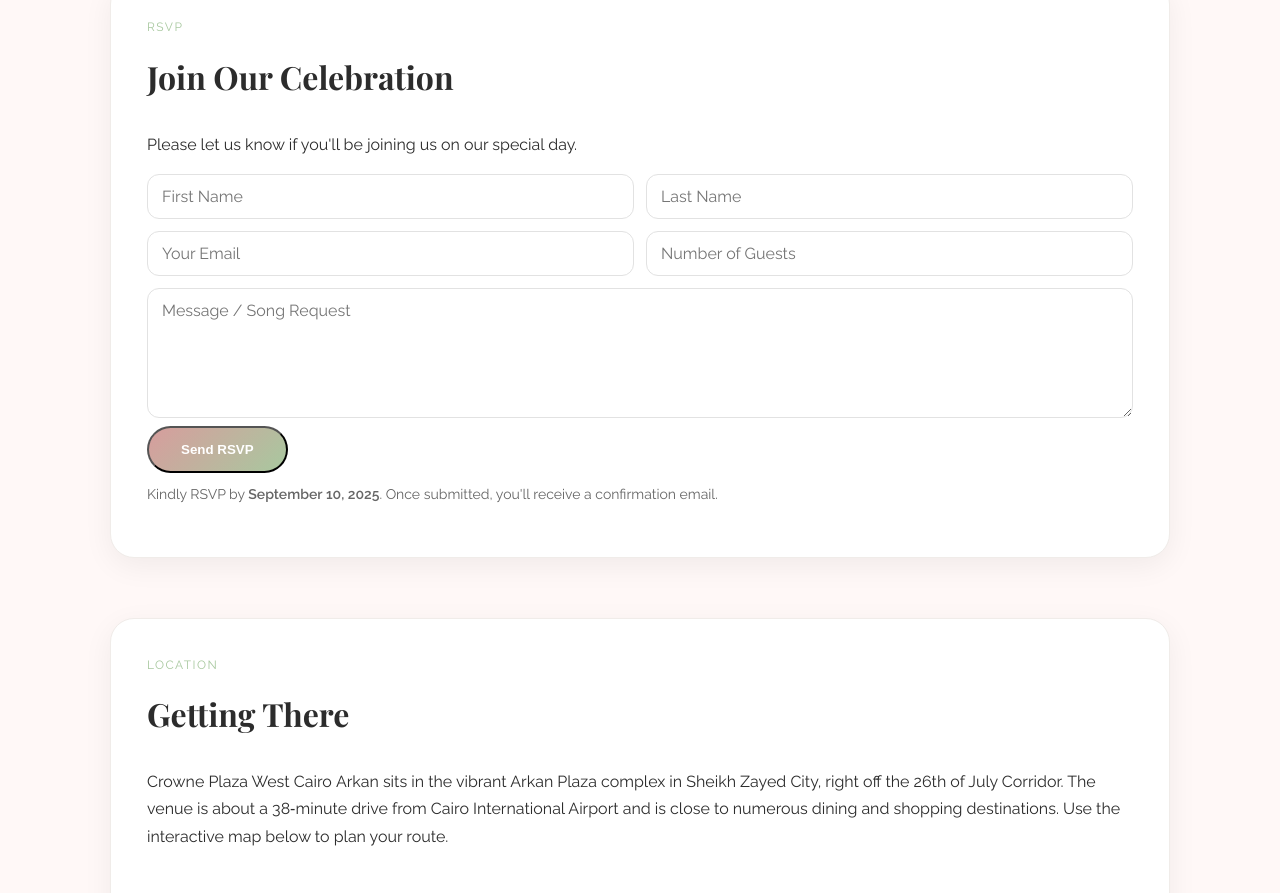
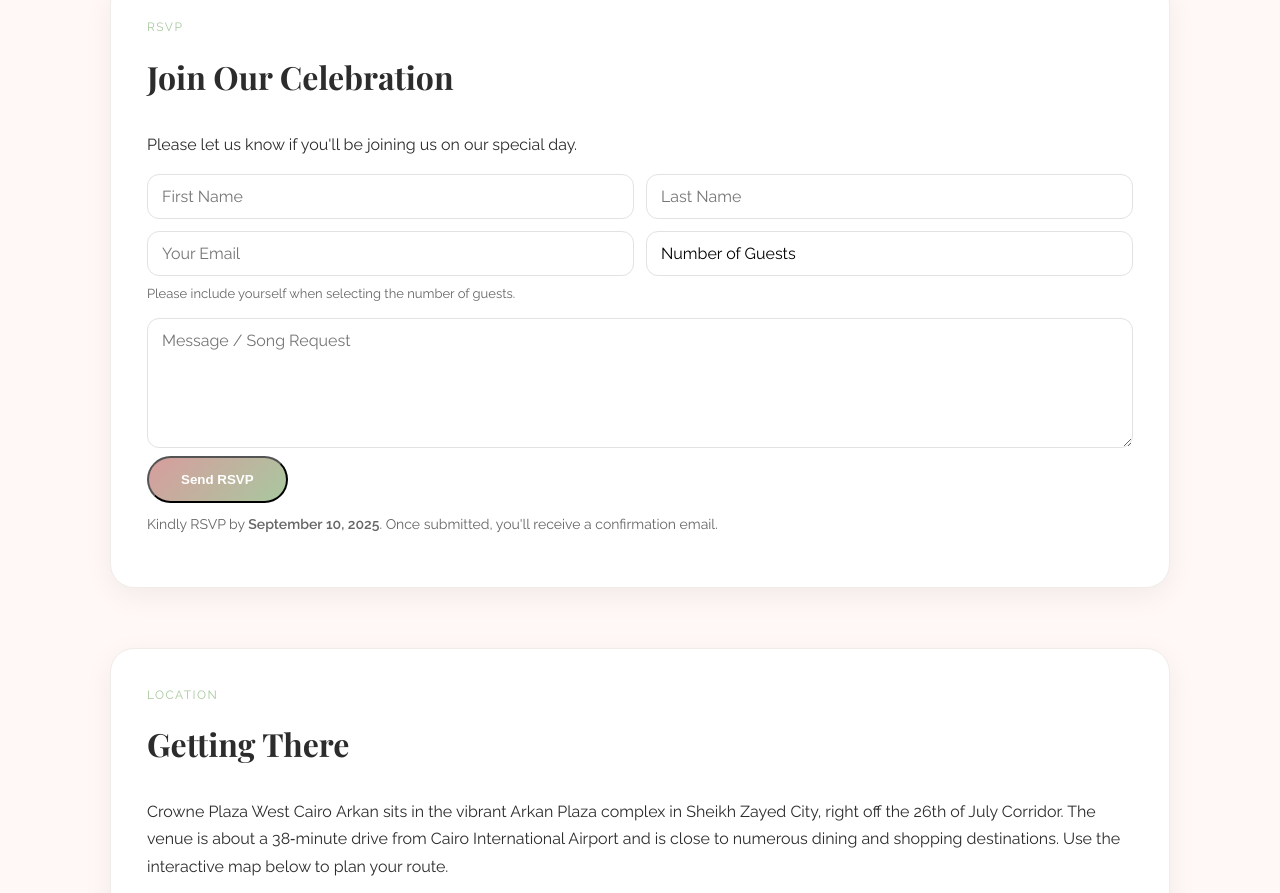
Before and after one commit to mostafaaly5500/hanya-and-mostafa, a plain HTML site: page index.html in a window 1280 px wide. Shown: the part 1633-2526 px from the top of the page. Drawn offline with nearby package versions, Linux system fonts and the light colour scheme; no server answers; grey boxes are pictures that could not be loaded.

Commit message:
Update site: guest dropdown, travel link, calendar button, sheet integration

```diff
--- a/index.html
+++ b/index.html
@@ -142,8 +142,23 @@
         </div>
         <div class="row">
           <input type="email" name="email" placeholder="Your Email" required>
-          <input type="number" name="guests" placeholder="Number of Guests" min="1" max="10" required>
+          <!-- Change the guest count field to a dropdown list for easier selection -->
+          <select name="guests" required>
+            <option value="" disabled selected>Number of Guests</option>
+            <option value="1">1</option>
+            <option value="2">2</option>
+            <option value="3">3</option>
+            <option value="4">4</option>
+            <option value="5">5</option>
+            <option value="6">6</option>
+            <option value="7">7</option>
+            <option value="8">8</option>
+            <option value="9">9</option>
+            <option value="10">10</option>
+          </select>
         </div>
+        <!-- Note to remind guests to include themselves when selecting the number of attendees -->
+        <p class="note" style="margin-top:-5px; font-size: 13px; color: #666;">Please include yourself when selecting the number of guests.</p>
         <textarea name="message" placeholder="Message / Song Request"></textarea>
         <button type="submit" class="btn">Send RSVP</button>
         <p class="note">
@@ -186,7 +201,11 @@
       </p>
       <h3>Hotel at the Venue</h3>
       <p>
-        Stay right where the celebration takes place! <a href="https://www.ihg.com/crowneplaza/hotels/us/en/west-cairo/caiwc/hoteldetail?fromRedirect=true" target="_blank">Book a room at Crowne Plaza West Cairo Arkan</a> to enjoy the convenience of being just steps away from the festivities.
+        Stay right where the celebration takes place! We’ve negotiated a special rate for our guests.
+        <a href="https://www.ihg.com/crowneplaza/hotels/us/en/cairo/caisz/hoteldetail?fromRedirect=true&qSrt=sBR&qSlH=caisz&setPMCookies=true&qSHBrC=CP&qDest=Plot%2029%2C%20Arkan%20Plaza%2C%20Zayed%20Entrance%202%2C%20Cairo%2C%20EG&srb_u=1" target="_blank">
+          Book a room at Crowne Plaza West Cairo Arkan
+        </a>
+        to enjoy the convenience of being just steps away from the festivities. This link will take you directly to the hotel’s booking page.
       </p>
       <h3>Transportation &amp; Parking</h3>
       <ul class="details">
@@ -210,10 +229,9 @@
         add our wedding to your favourite calendar app. Once added, your calendar will send
         you automatic reminders so you never miss the celebration.
       </p>
-      <!-- Button links to downloadable .ics file -->
-      <a href="event.ics" download class="btn" style="margin-top:10px;">Download .ics Event</a>
-      <a href="https://calendar.google.com/calendar/render?action=TEMPLATE&amp;text=Hanya%20%26%20Mostafa%20Wedding&amp;dates=20251128T160000/20251128T235900&amp;details=Join%20us%20for%20our%20wedding%20celebration!&amp;location=Crowne%20Plaza%20West%20Cairo%20Arkan,%20Sheikh%20Zayed&amp;sf=true&amp;output=xml" target="_blank" class="btn" style="margin-top:10px;margin-left:10px;">Add to Google Calendar</a>
-      <p class="note">After downloading the .ics file or using Google Calendar, set your own reminders inside your calendar app.</p>
+      <!-- Single button to download the universal event file (works on both iOS and Android) -->
+      <a href="event.ics" download class="btn" style="margin-top:10px;">Add to Calendar</a>
+      <p class="note">After adding the event, please check that your calendar app has a reminder set to alert you ahead of time.</p>
 
       <!-- Note: Guests who RSVP will receive a friendly reminder via email one week before the wedding. -->
       <p class="note" style="margin-top:20px;">If you RSVP, we'll send you a reminder one week before the wedding.</p>
--- a/script.js
+++ b/script.js
@@ -75,12 +75,13 @@ document.addEventListener('DOMContentLoaded', () => {
   }
 
   // Intercept RSVP form submission to update guest counter
-  const rsvpForm = document.querySelector('#rsvp form');
+    const rsvpForm = document.querySelector('#rsvp form');
   if (rsvpForm) {
     rsvpForm.addEventListener('submit', (event) => {
       event.preventDefault();
-      const guestsInput = rsvpForm.querySelector('input[name="guests"]');
-      const guestAmount = parseInt(guestsInput && guestsInput.value, 10) || 1;
+      // Grab the selected number of guests from the dropdown
+      const guestsSelect = rsvpForm.querySelector('select[name="guests"]');
+      const guestAmount = parseInt(guestsSelect && guestsSelect.value, 10) || 1;
       // Prepare data for optional Google Sheet logging
       const data = {
         first_name: rsvpForm.querySelector('input[name="first_name"]')?.value || '',
@@ -144,5 +145,8 @@ document.addEventListener('DOMContentLoaded', () => {
 });
 
 // Optional: define Google Sheets endpoint for RSVP data logging. To enable logging,
-// set SHEET_ENDPOINT to your deployed Apps Script web app URL.
+// set SHEET_ENDPOINT to the Web App URL of a Google Apps Script bound to your tracking sheet.
+// See README or instructions for setting up the script: it should accept POST requests
+// with the RSVP data and append a new row to the sheet. Once created, paste the
+// deployed web app URL as the value below.
 const SHEET_ENDPOINT = "";
--- a/style.css
+++ b/style.css
@@ -259,6 +259,18 @@ textarea {
   resize: vertical;
 }
 
+/* Style select fields similar to inputs */
+select {
+  width: 100%;
+  padding: 12px 14px;
+  border-radius: 12px;
+  border: 1px solid #e2e2e2;
+  font-family: inherit;
+  font-size: 16px;
+  background-color: #fff;
+  appearance: none;
+}
+
 .rsvp .note {
   font-size: 14px;
   color: #666;
```
